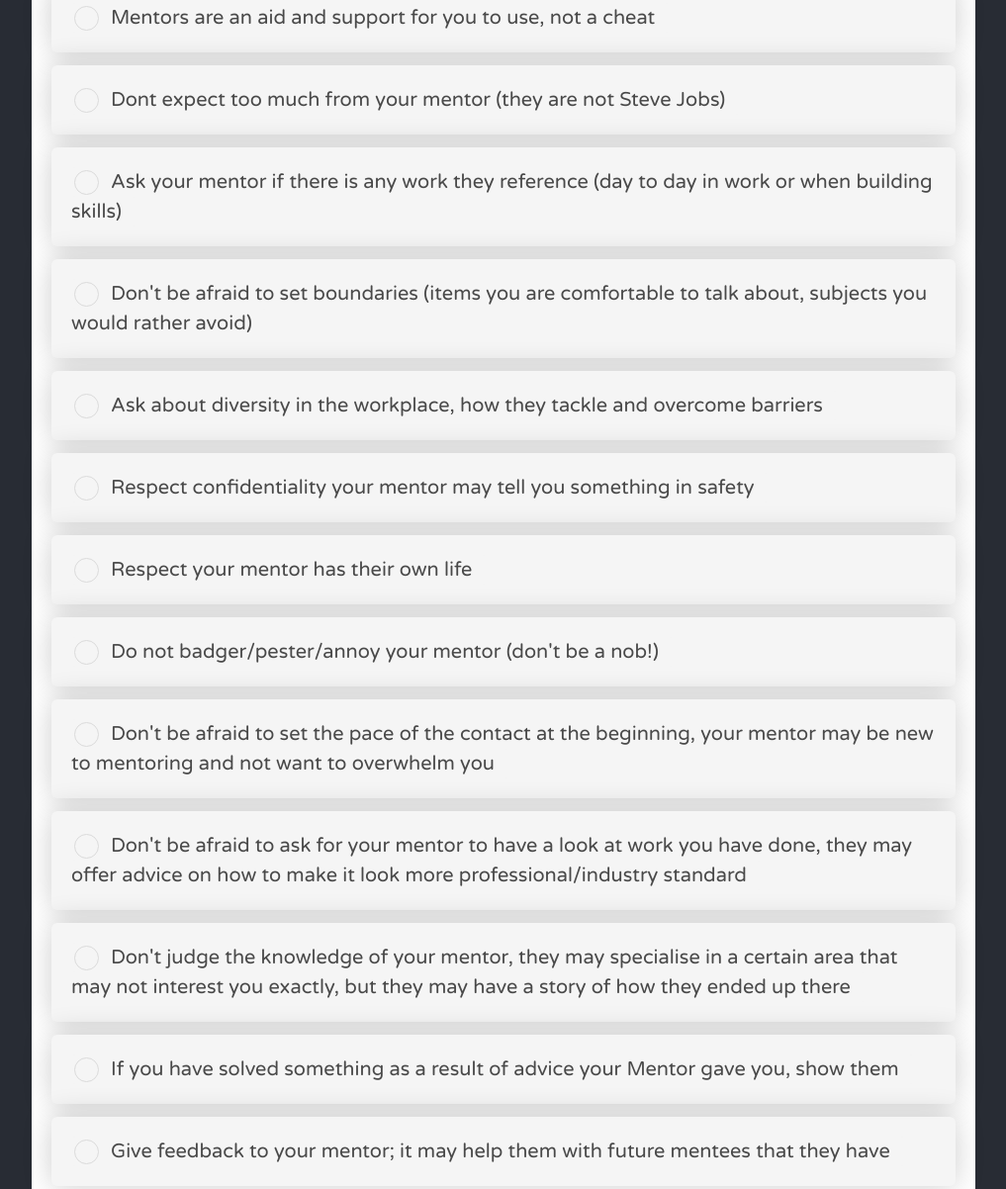
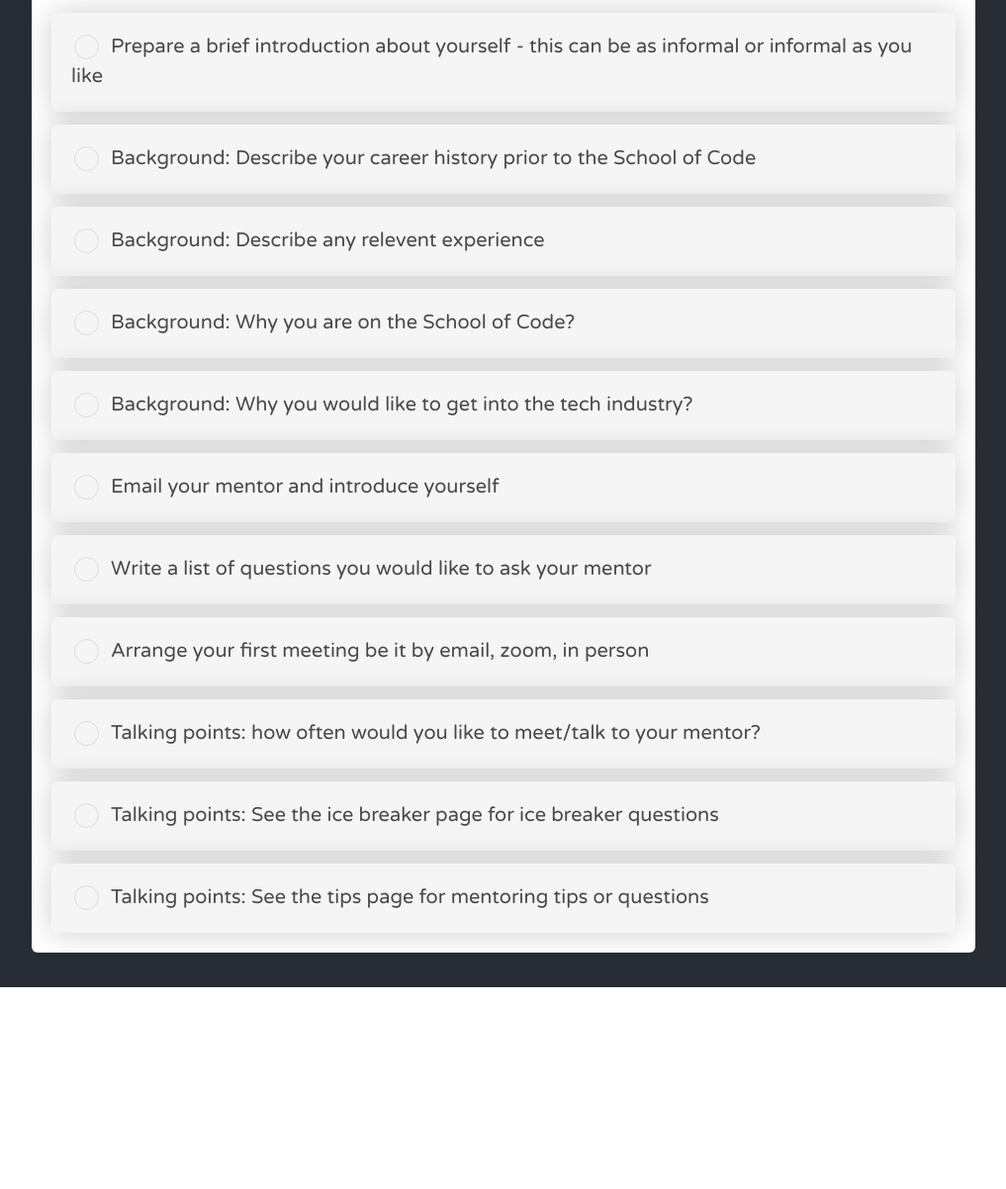
Before and after one commit to randleem/frontend-PlusMentor, a React app: page /intro in a window 1280 px wide. Shown: the part 676-1878 px from the top of the page at 99% size, without its empty margins (131-1148 px from the left). After the commit the page ends 1674 px from the top, so only its background shows below. Built offline with nearby package versions, Linux system fonts and the light colour scheme.

Commit message:
content added

```diff
--- a/src/components/Introduction/index.js
+++ b/src/components/Introduction/index.js
@@ -5,49 +5,26 @@ import Header from "../App/Header";
 
 function Introduction({ loggedIn }) {
   const tipsForBootcampers = [
-    "Mentors are an aid and support for you to use, not a cheat",
-    "Dont expect too much from your mentor (they are not Steve Jobs)",
-    "Ask your mentor if there is any work they reference (day to day in work or when building skills)",
-    "Don't be afraid to set boundaries (items you are comfortable to talk about, subjects you would rather avoid)",
-    "Ask about diversity in the workplace, how they tackle and overcome barriers",
-    "Respect confidentiality your mentor may tell you something in safety",
-    "Respect your mentor has their own life",
-    "Do not badger/pester/annoy your mentor (don't be a nob!)",
-    "Don't be afraid to set the pace of the contact at the beginning, your mentor may be new to mentoring and not want to overwhelm you",
-    "Don't be afraid to ask for your mentor to have a look at work you have done, they may offer advice on how to make it look more professional/industry standard",
-    "Don't judge the knowledge of your mentor, they may specialise in a certain area that may not interest you exactly, but they may have a story of how they ended up there",
-    "If you have solved something as a result of advice your Mentor gave you, show them",
-    "Give feedback to your mentor; it may help them with future mentees that they have",
+    "Prepare a brief introduction about yourself - this can be as informal or informal as you like",
+    "Background: Describe your career history prior to the School of Code",
+    "Background: Describe any relevent experience",
+    "Background: Why you are on the School of Code?",
+    "Background: Why you would like to get into the tech industry?",
+    "Email your mentor and introduce yourself",
+    "Write a list of questions you would like to ask your mentor",
+    "Arrange your first meeting be it by email, zoom, in person",
+    "Talking points: how often would you like to meet/talk to your mentor?",
+    "Talking points: See the ice breaker page for ice breaker questions",
+    "Talking points: See the tips page for mentoring tips or questions",
   ];
 
-  const tipsForMentors = [
-    "Work to promote Mentees independence and self reliance",
-    "If you face a problem, offer advice on how to understand the problem",
-    "Help to give tools/instruction/other work in order to tackle problems (don’t do it for them)",
-    "Don’t lie about your experience, training, certifications ,accreditations",
-    "Share how you have trained? Where did you start?",
-    "Don’t be misleading, and make false claims",
-    "Help your mentee by sharing your experience of working in a team",
-    "Don’t be afraid to set boundaries (things to talk about, things to steer clear of)",
-    "Talk about the variety of people you work with and how you break down barriers",
-    "Respect confidentiality - your mentee may tell you something in confidence",
-    "Respect that your mentee has their own life",
-    "Don’t pester/annoy/badger/ your mentee (don’t be a nob!)",
-    "Don’t be afraid to set the pace of contact at the beginning (mentee may be overwhelmed by the process)",
-    "Then let the mentee become more comfortable with contacting you",
-    "If your mentoring experience becomes worrying/uncomfortable, please get in touch with the SoC team",
-    "Don’t be too assertive or intrusive about seeing your mentees work - they may be shy!",
-    "Don’t be afraid to tell your mentees that you don’t know something - foster an “always learning” attitude",
-    "Help the mentee to realise that they can do it themselves (they have the potential and ability)",
-    "Give feedback to your mentee",
-  ];
   return (
     <div>
       <Header loggedIn={loggedIn} />
       <main>
         <div className="card animate-entrance">
           <header className="card-header">
-            <h1 className="card-header-title" id="">
+            <h1 className="card-header-title" id="introCardTitle">
               Welcome to plusMentor: The School of Code Mentoring App
             </h1>
             <i className="fas fa-angle-down" aria-hidden="true"></i>
@@ -59,7 +36,7 @@ function Introduction({ loggedIn }) {
                 src="https://d33wubrfki0l68.cloudfront.net/e6fddcbea146f91d2f3c160f7d56a9391a4740b0/4e758/static/logo-51c754388b198e5bbb0d08a971ebbfa2.png"
                 alt={`school of code logo`}
               />
-              <p>
+              <p id="introCardParagraph">
                 In the School of Code, mentoring is a professional partnership
                 between an experienced developer (the mentor) and a bootcamper
                 (the mentee). The goal is to develop your skills and knowledge
--- a/src/components/Introduction/introduction.css
+++ b/src/components/Introduction/introduction.css
@@ -39,3 +39,11 @@
 svg[role="img"] {
   display: none;
 }
+
+#introCardTitle {
+  font-size: 1.5rem !important;
+}
+
+#introCardParagraph {
+  font-size: 1.2rem !important;
+}
```
